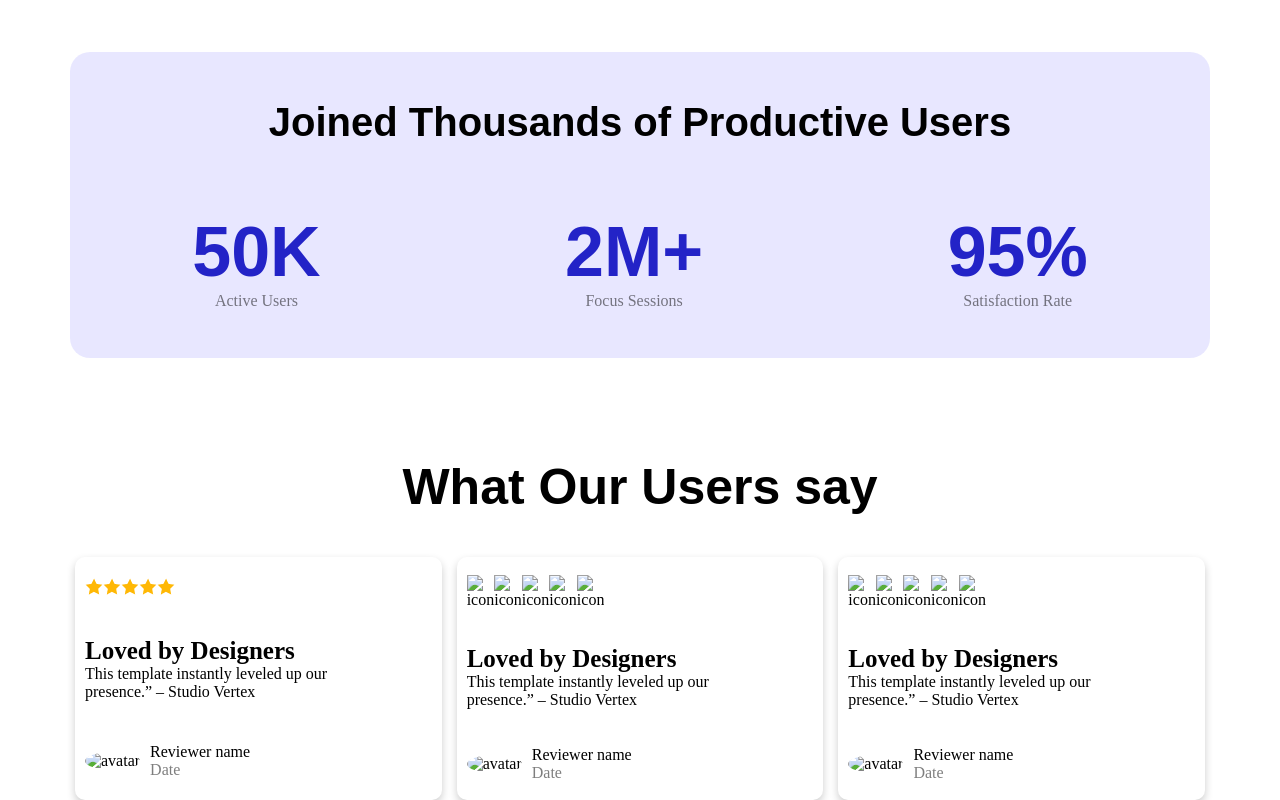
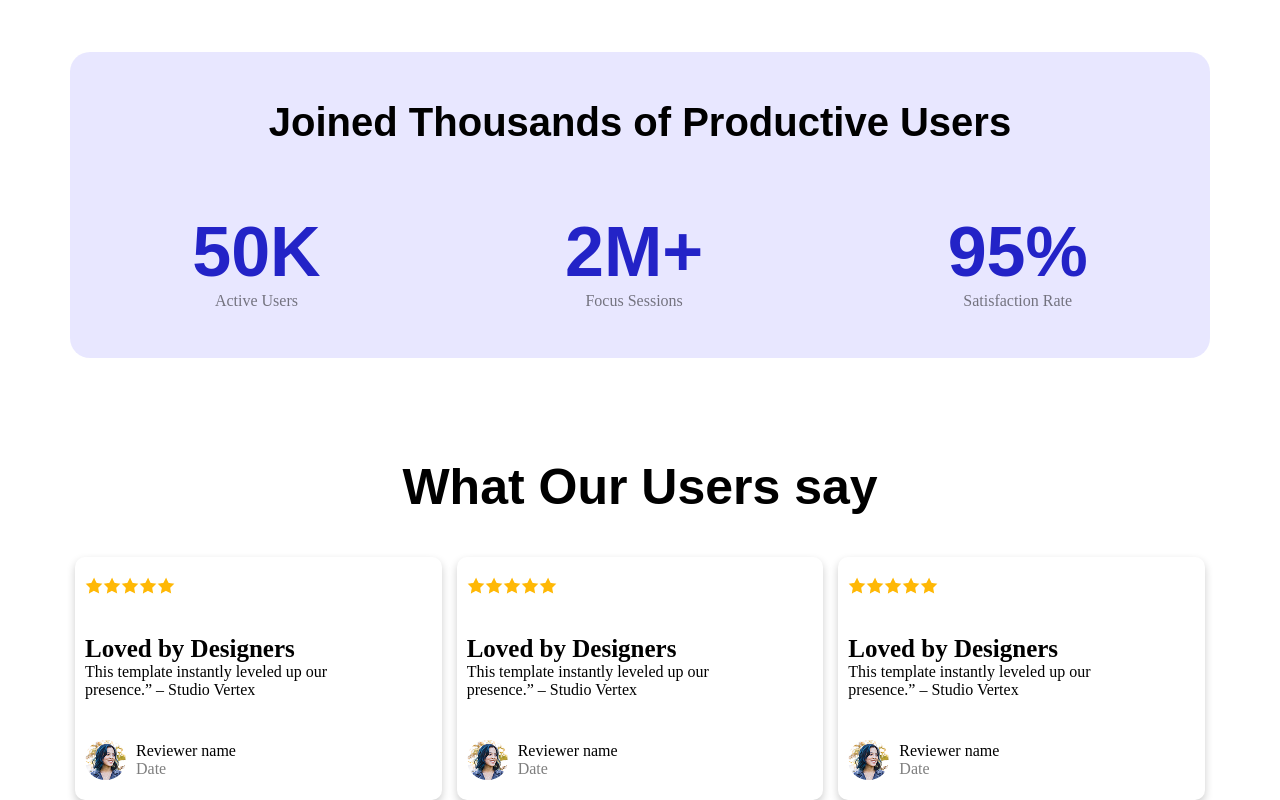
Before and after one commit to abubakersiddeak/A01, a plain HTML site: page index.html in a window 1280 px wide. Shown: the part 1174-1974 px from the top of the page. Drawn offline with Linux system fonts and the light colour scheme; the site is published under a folder, as on GitHub Pages, so addresses that start at the root find nothing.

Commit message:
fixed css issue

```diff
--- a/index.html
+++ b/index.html
@@ -104,7 +104,7 @@
           <div class="usersectiondiv_6">
             <img
               style="border-radius: 100%"
-              src="/Assets/avatar.png"
+              src="Assets/avatar.png"
               alt="avatar"
             />
             <div>
@@ -116,13 +116,13 @@
           </div>
         </div>   <div class="usersectiondiv_3">
           <div class="usersectiondiv_4">
-            <img src="/Assets/icon-star.png" alt="icon" /><img
-              src="/Assets/icon-star.png"
+            <img src="Assets/icon-star.png" alt="icon" /><img
+              src="Assets/icon-star.png"
               alt="icon"
-            /><img src="/Assets/icon-star.png" alt="icon" /><img
-              src="/Assets/icon-star.png"
+            /><img src="Assets/icon-star.png" alt="icon" /><img
+              src="Assets/icon-star.png"
               alt="icon"
-            /><img src="/Assets/icon-star.png" alt="icon" />
+            /><img src="Assets/icon-star.png" alt="icon" />
           </div>
           <div class="usersectiondiv_5">
             <p style="font-size: 25px; font-weight: 800">Loved by Designers</p>
@@ -135,7 +135,7 @@
           <div class="usersectiondiv_6">
             <img
               style="border-radius: 100%"
-              src="/Assets/avatar.png"
+              src="Assets/avatar.png"
               alt="avatar"
             />
             <div>
@@ -147,13 +147,13 @@
           </div>
         </div>   <div class="usersectiondiv_3">
           <div class="usersectiondiv_4">
-            <img src="/Assets/icon-star.png" alt="icon" /><img
-              src="/Assets/icon-star.png"
+            <img src="Assets/icon-star.png" alt="icon" /><img
+              src="Assets/icon-star.png"
               alt="icon"
-            /><img src="/Assets/icon-star.png" alt="icon" /><img
-              src="/Assets/icon-star.png"
+            /><img src="Assets/icon-star.png" alt="icon" /><img
+              src="Assets/icon-star.png"
               alt="icon"
-            /><img src="/Assets/icon-star.png" alt="icon" />
+            /><img src="Assets/icon-star.png" alt="icon" />
           </div>
           <div class="usersectiondiv_5">
             <p style="font-size: 25px; font-weight: 800">Loved by Designers</p>
@@ -166,7 +166,7 @@
           <div class="usersectiondiv_6">
             <img
               style="border-radius: 100%"
-              src="/Assets/avatar.png"
+              src="Assets/avatar.png"
               alt="avatar"
             />
             <div>
```
